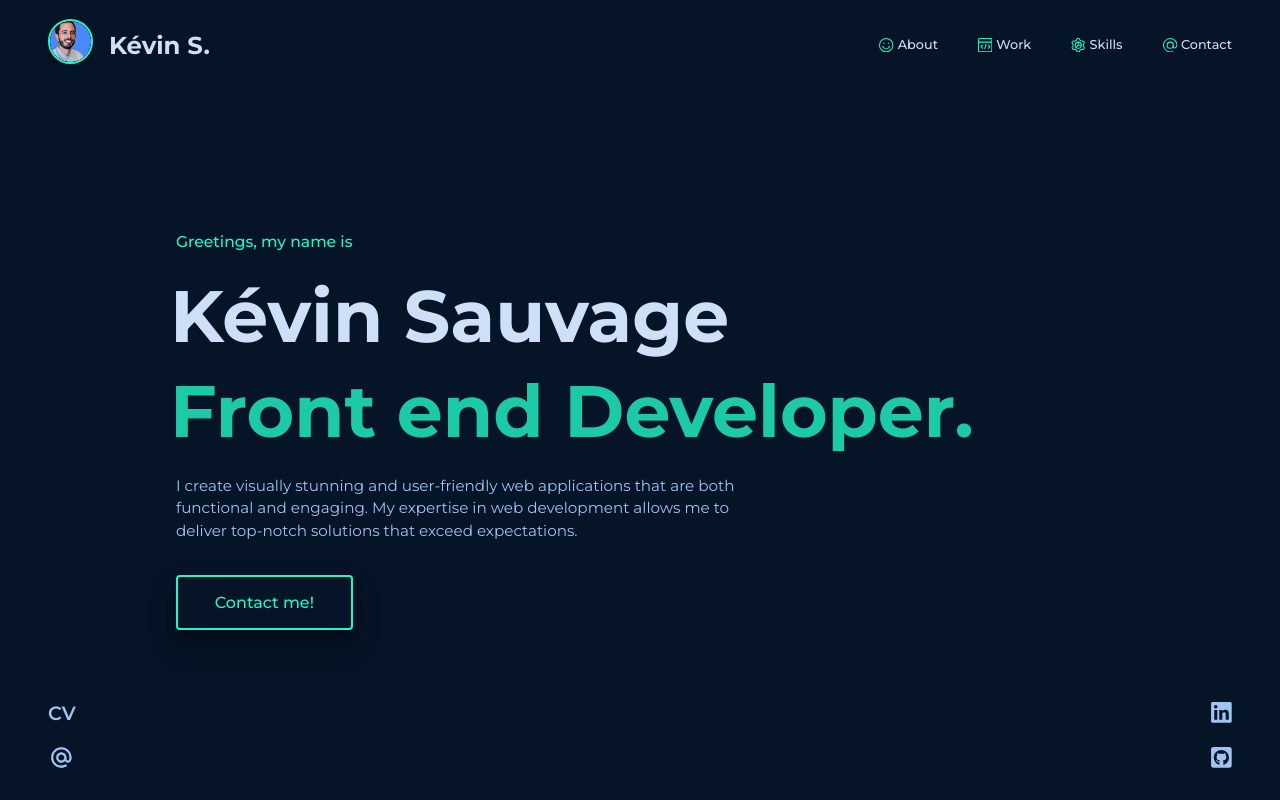
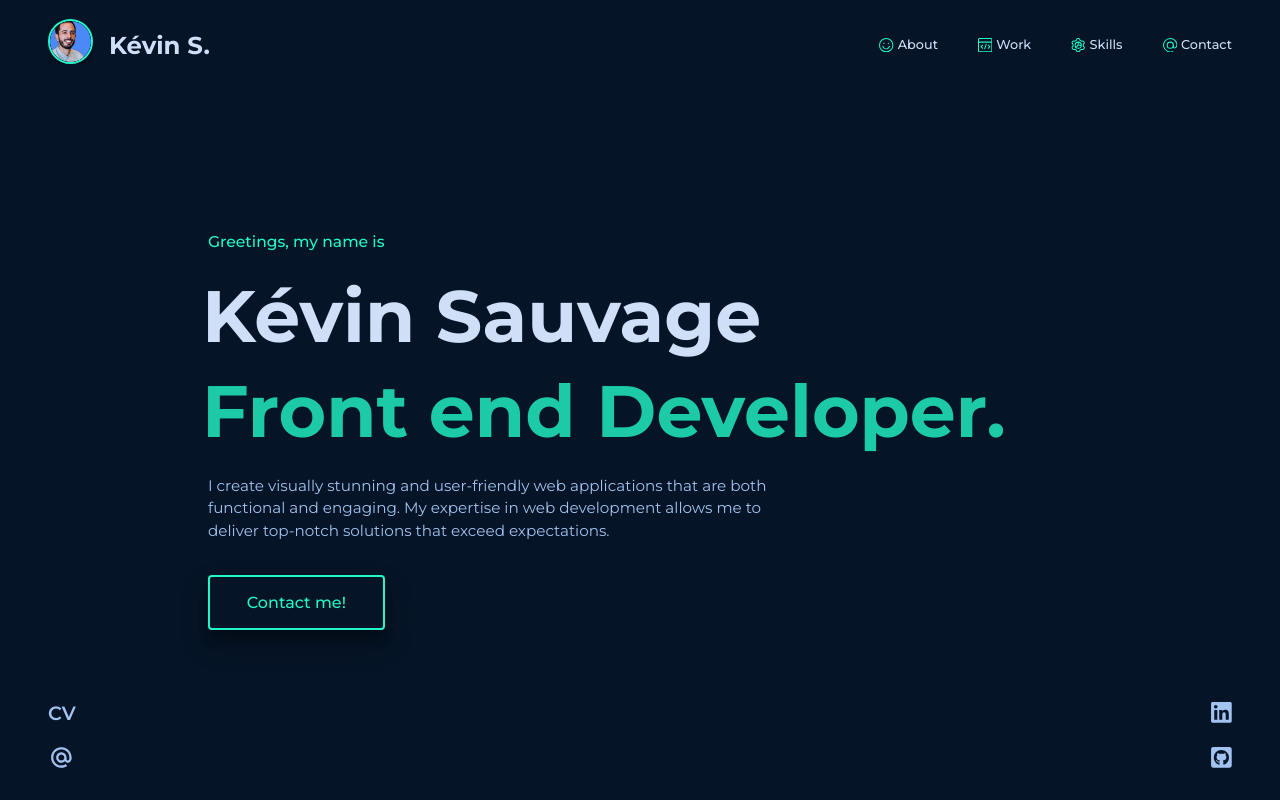
Before and after one commit to kevinsauvage/next-portfolio, a Next.js app: page / in a window 1280 px wide. Shown: the top 800 px of the page. Built offline with nearby package versions, Linux system fonts and the light colour scheme.

Commit message:
update responsive

```diff
--- a/src/component/Banner/Banner.module.scss
+++ b/src/component/Banner/Banner.module.scss
@@ -2,11 +2,15 @@
   display: grid;
   min-height: calc(100vh - 120px);
   align-content: center;
-  padding-left: 8rem;
+  padding-left: 10rem;
 
   @include respond(laptop_s) {
     min-height: 70vh;
-    padding-left: 1rem;
+    padding-left: 8rem;
+  }
+
+  @include respond(tablet) {
+    padding-left: 4rem;
   }
 
   @include respond(mobile_l) {
```
